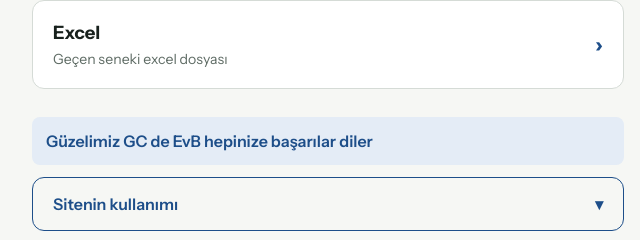
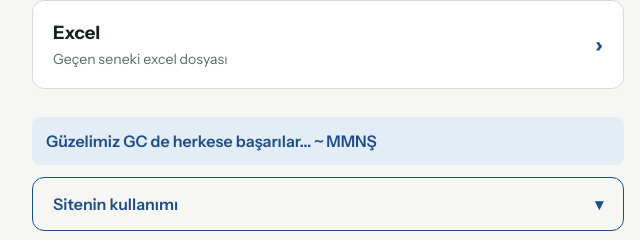
Before and after one commit to mmnsahin/GC, a plain HTML site: page index.html in a window 1280 px wide. Shown: the part 336-576 px from the top of the page, 312-952 px from the left. Drawn offline with Linux system fonts and the light colour scheme.

Commit message:
index: yazı eski haline döndü, fotoğraf MMNŞ'ye tıklayınca açılır
Co-Authored-By: Claude Sonnet 5.5 <noreply@anthropic.com>

```diff
--- a/index.html
+++ b/index.html
@@ -72,7 +72,7 @@ h1{font-size:clamp(1.9rem,5vw,2.6rem);line-height:1.12;margin:0 0 32px;font-weig
     <a href="excel/index.html"><div>Excel<small>Geçen seneki excel dosyası</small></div><span class="chev" aria-hidden="true">›</span></a>
   </nav>
 
-  <p class="wish"> Güzelimiz GC de <span id="evb">EvB</span> hepinize başarılar diler</p>
+  <p class="wish"> Güzelimiz GC de herkese başarılar... ~ <span id="evb">MMNŞ</span></p>
   <div id="evbov" hidden><img src="EvB.jpeg" alt=""></div>
 
   <section class="guide">
```
